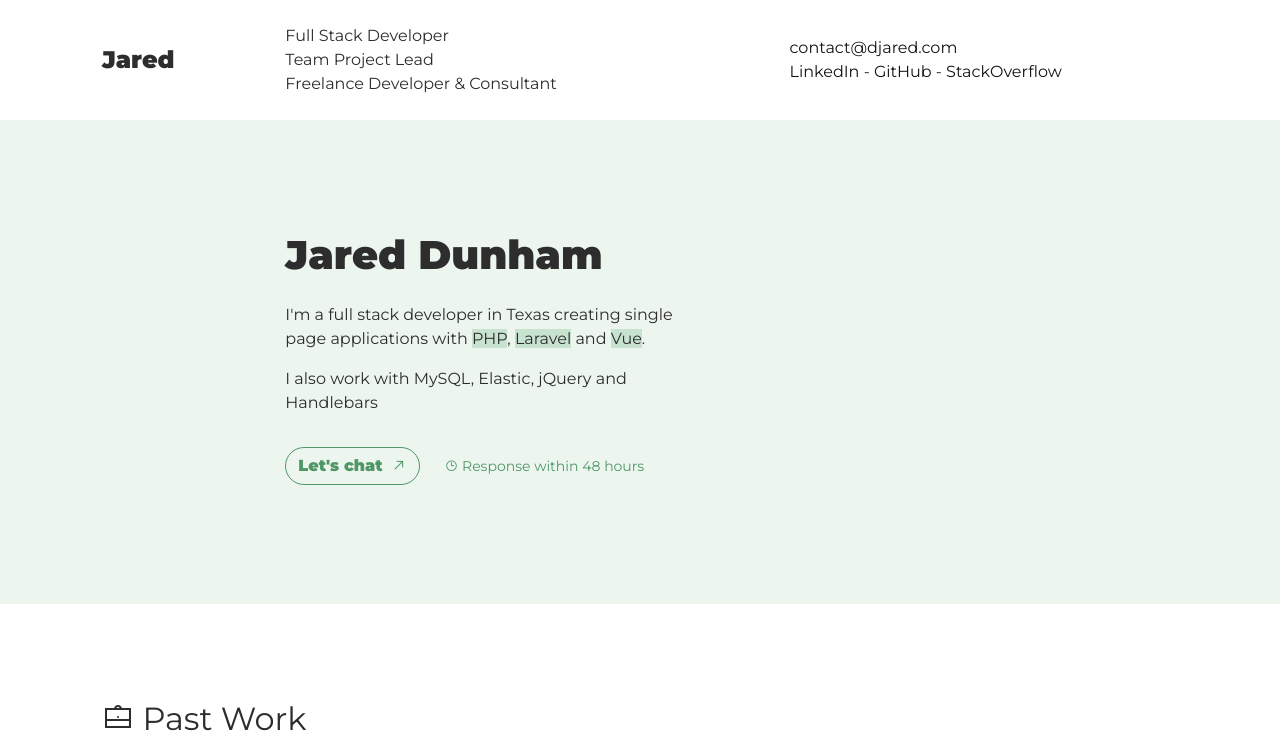
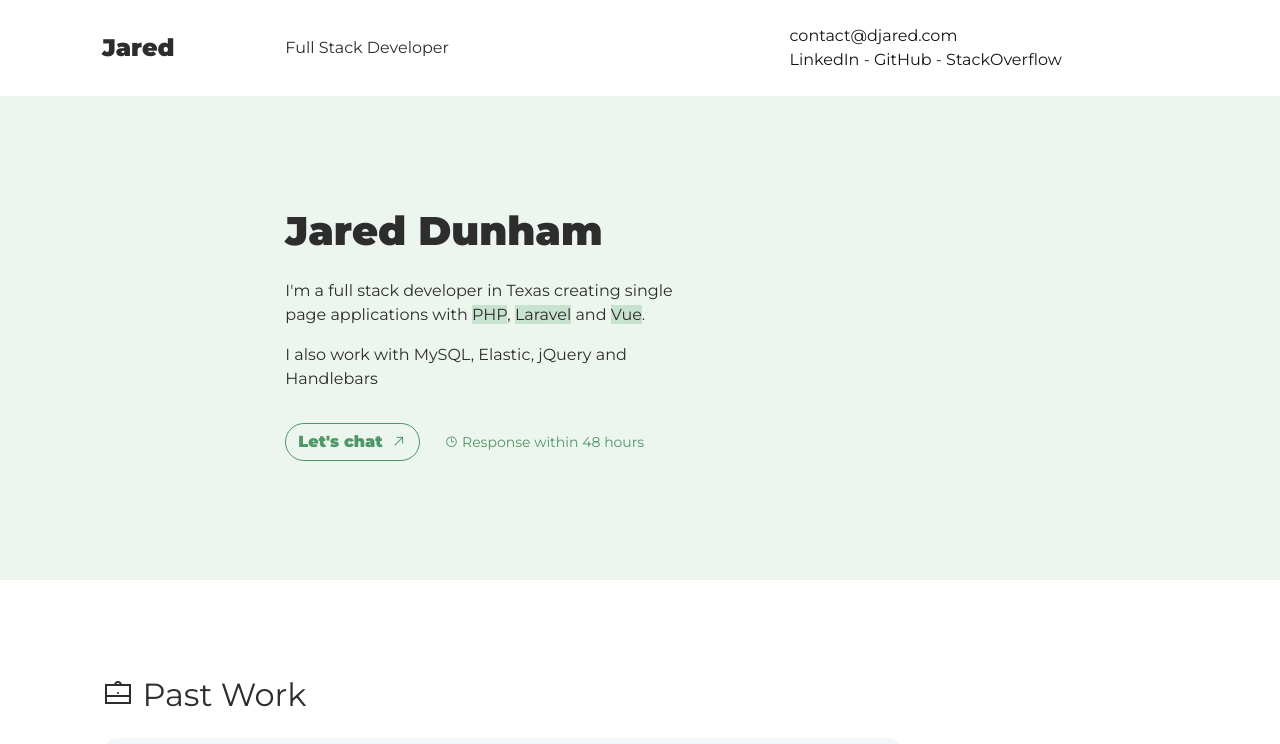
Before and after one commit to dunhamjared/dunhamjared.github.io, a Vue app: page /#/ in a window 1280 px wide. Shown: the top 744 px of the page. Built offline with nearby package versions, Linux system fonts and the light colour scheme.

Commit message:
Update index.vue

```diff
--- a/src/views/index.vue
+++ b/src/views/index.vue
@@ -8,8 +8,8 @@
                         Jared
                     </div>
                     <div class="align-self-center col mb-3 mb-md-0">
-                        Full Stack Developer<br>Team Project Lead<br>
-                        Freelance Developer & Consultant
+                        Full Stack Developer
+
                     </div>
                     <div class="col-12 col-md-1">
 
```
